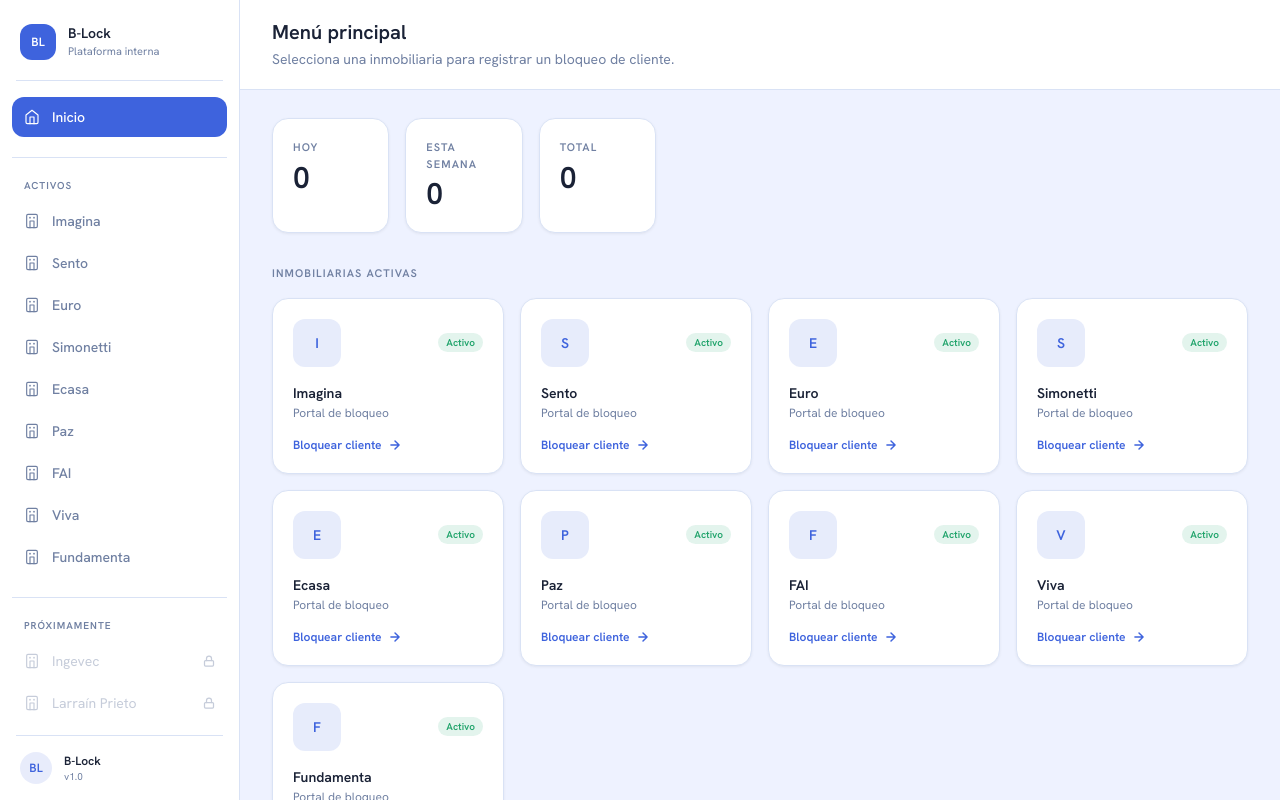
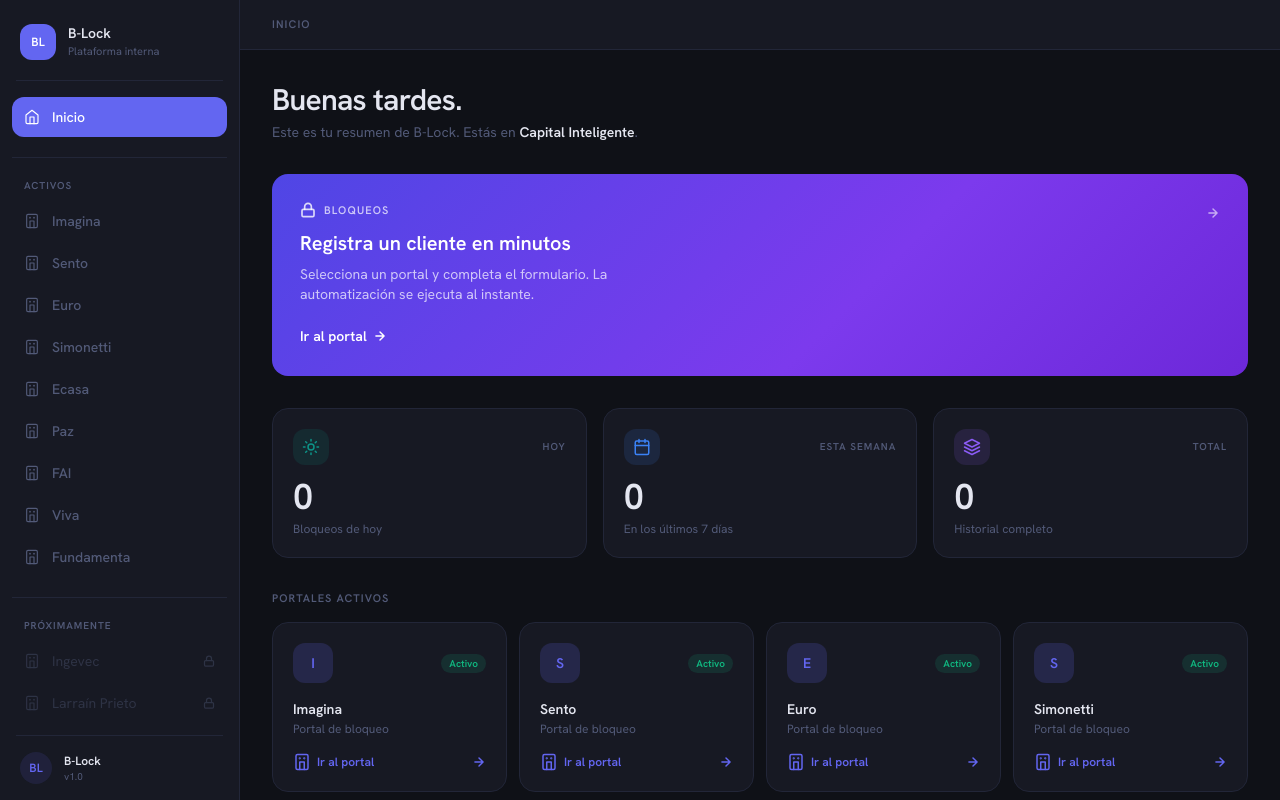
Before and after one commit to tmalleacapital/BLock, a Next.js app in the folder plataforma-bloqueo/: page / in a window 1280 px wide. Built offline with nearby package versions, Linux system fonts and the light colour scheme.

Commit message:
feat: rediseño dark mode estilo Hubix — paleta oscura, hero card gradiente, stat cards con íconos, saludo dinámico

```diff
--- a/plataforma-bloqueo/app/globals.css
+++ b/plataforma-bloqueo/app/globals.css
@@ -2,15 +2,15 @@
 
 /* ── Semantic color tokens ── */
 :root {
-  --background: #EEF2FF;
-  --foreground: #1A2236;
-  --card: #FFFFFF;
-  --muted: #7080A2;
-  --border: #D9E2F5;
-  --accent: #3E63DD;
-  --accent-hover: #3357CB;
-  --danger: #E53535;
-  --success: #1FA36A;
+  --background: #0f1117;
+  --foreground: #e4e6f0;
+  --card: #171923;
+  --muted: #525a78;
+  --border: #222638;
+  --accent: #6366f1;
+  --accent-hover: #5254cc;
+  --danger: #ef4444;
+  --success: #10b981;
 }
 
 @theme inline {
--- a/plataforma-bloqueo/app/page.tsx
+++ b/plataforma-bloqueo/app/page.tsx
@@ -5,8 +5,6 @@ import Link from 'next/link';
 import { INMOBILIARIAS } from '@/lib/inmobiliarias/schemas';
 import { getHistory } from '@/lib/history';
 import type { BlockingRecord } from '@/lib/history';
-
-const cardShadow = '0 1px 3px 0 rgb(0 0 0 / 0.06), 0 1px 2px -1px rgb(0 0 0 / 0.04)';
 
 function isToday(iso: string): boolean {
   const d = new Date(iso);
@@ -36,25 +34,11 @@ function formatDate(iso: string): string {
   return d.toLocaleDateString('es-CL', { day: '2-digit', month: 'short', year: 'numeric' });
 }
 
-function InmobiliariaInitials({ name }: { name: string }) {
-  const initials = name
-    .split(' ')
-    .filter(Boolean)
-    .slice(0, 2)
-    .map((w) => w[0])
-    .join('')
-    .toUpperCase();
-  return (
-    <div
-      className="w-12 h-12 rounded-xl flex items-center justify-center text-sm font-bold shrink-0"
-      style={{
-        backgroundColor: 'color-mix(in srgb, var(--accent) 12%, transparent)',
-        color: 'var(--accent)',
-      }}
-    >
-      {initials}
-    </div>
-  );
+function getGreeting(): string {
+  const h = new Date().getHours();
+  if (h < 12) return 'Buenos días.';
+  if (h < 19) return 'Buenas tardes.';
+  return 'Buenas noches.';
 }
 
 function ArrowIcon() {
@@ -76,26 +60,98 @@ function LockIcon() {
   );
 }
 
-function StatCard({ label, value }: { label: string; value: number }) {
+function SunIcon() {
+  return (
+    <svg width="18" height="18" viewBox="0 0 24 24" fill="none"
+      stroke="currentColor" strokeWidth="2" strokeLinecap="round" strokeLinejoin="round">
+      <circle cx="12" cy="12" r="4" />
+      <path d="M12 2v2M12 20v2M4.93 4.93l1.41 1.41M17.66 17.66l1.41 1.41M2 12h2M20 12h2M4.93 19.07l1.41-1.41M17.66 6.34l1.41-1.41" />
+    </svg>
+  );
+}
+
+function CalendarIcon() {
+  return (
+    <svg width="18" height="18" viewBox="0 0 24 24" fill="none"
+      stroke="currentColor" strokeWidth="2" strokeLinecap="round" strokeLinejoin="round">
+      <rect x="3" y="4" width="18" height="18" rx="2" />
+      <path d="M16 2v4M8 2v4M3 10h18" />
+    </svg>
+  );
+}
+
+function LayersIcon() {
+  return (
+    <svg width="18" height="18" viewBox="0 0 24 24" fill="none"
+      stroke="currentColor" strokeWidth="2" strokeLinecap="round" strokeLinejoin="round">
+      <path d="M12 2L2 7l10 5 10-5-10-5zM2 17l10 5 10-5M2 12l10 5 10-5" />
+    </svg>
+  );
+}
+
+function BuildingIcon() {
+  return (
+    <svg width="18" height="18" viewBox="0 0 24 24" fill="none"
+      stroke="currentColor" strokeWidth="2" strokeLinecap="round" strokeLinejoin="round">
+      <rect x="4" y="2" width="16" height="20" rx="2" />
+      <path d="M9 22V12h6v10" />
+      <circle cx="9" cy="7" r=".5" fill="currentColor" />
+      <circle cx="15" cy="7" r=".5" fill="currentColor" />
+    </svg>
+  );
+}
+
+const STAT_CARDS = [
+  {
+    key: 'today',
+    label: 'Hoy',
+    description: 'Bloqueos de hoy',
+    icon: <SunIcon />,
+    iconBg: '#0d9488',
+  },
+  {
+    key: 'week',
+    label: 'Esta semana',
+    description: 'En los últimos 7 días',
+    icon: <CalendarIcon />,
+    iconBg: '#3b82f6',
+  },
+  {
+    key: 'total',
+    label: 'Total',
+    description: 'Historial completo',
+    icon: <LayersIcon />,
+    iconBg: '#8b5cf6',
+  },
+];
+
+function InmobiliariaInitials({ name }: { name: string }) {
+  const initials = name
+    .split(' ')
+    .filter(Boolean)
+    .slice(0, 2)
+    .map((w) => w[0])
+    .join('')
+    .toUpperCase();
   return (
     <div
-      className="rounded-2xl border p-5 flex flex-col gap-1"
-      style={{ borderColor: 'var(--border)', backgroundColor: 'var(--card)', boxShadow: cardShadow }}
+      className="w-10 h-10 rounded-xl flex items-center justify-center text-sm font-bold shrink-0"
+      style={{
+        backgroundColor: 'color-mix(in srgb, var(--accent) 18%, transparent)',
+        color: 'var(--accent)',
+      }}
     >
-      <p className="text-[11px] font-semibold uppercase tracking-widest" style={{ color: 'var(--muted)' }}>
-        {label}
-      </p>
-      <p className="text-3xl font-bold tabular-nums" style={{ color: 'var(--foreground)' }}>
-        {value}
-      </p>
+      {initials}
     </div>
   );
 }
 
 export default function HomePage() {
   const [history, setHistory] = useState<BlockingRecord[]>([]);
+  const [greeting, setGreeting] = useState('');
 
   useEffect(() => {
+    setGreeting(getGreeting());
     const refresh = () => setHistory(getHistory());
     refresh();
     document.addEventListener('visibilitychange', refresh);
@@ -104,6 +160,13 @@ export default function HomePage() {
 
   const countToday = history.filter((r) => isToday(r.fecha)).length;
   const countWeek = history.filter((r) => isThisWeek(r.fecha)).length;
+  const countTotal = history.length;
+
+  const statValues: Record<string, number> = {
+    today: countToday,
+    week: countWeek,
+    total: countTotal,
+  };
 
   const active = INMOBILIARIAS.filter((inm) => inm.active);
   const inactive = INMOBILIARIAS.filter((inm) => !inm.active);
@@ -113,46 +176,115 @@ export default function HomePage() {
 
       {/* Header */}
       <header
-        className="sticky top-0 z-10 px-8 py-5 border-b"
+        className="sticky top-0 z-10 px-8 py-4 border-b flex items-center gap-3"
         style={{ backgroundColor: 'var(--card)', borderColor: 'var(--border)' }}
       >
-        <h1 className="text-xl font-bold leading-tight" style={{ color: 'var(--foreground)' }}>
-          Menú principal
-        </h1>
-        <p className="mt-1 text-sm" style={{ color: 'var(--muted)' }}>
-          Selecciona una inmobiliaria para registrar un bloqueo de cliente.
+        <p className="text-[11px] font-semibold uppercase tracking-widest" style={{ color: 'var(--muted)' }}>
+          Inicio
         </p>
       </header>
 
-      <main className="flex-1 px-8 py-7 space-y-8">
+      <main className="flex-1 px-8 py-8 space-y-8">
 
-        {/* Stats */}
-        <div className="grid grid-cols-3 gap-4 max-w-sm">
-          <StatCard label="Hoy" value={countToday} />
-          <StatCard label="Esta semana" value={countWeek} />
-          <StatCard label="Total" value={history.length} />
+        {/* Greeting */}
+        <div>
+          <h1 className="text-3xl font-bold tracking-tight" style={{ color: 'var(--foreground)' }}>
+            {greeting || 'Bienvenido.'}
+          </h1>
+          <p className="mt-1 text-sm" style={{ color: 'var(--muted)' }}>
+            Este es tu resumen de B-Lock. Estás en{' '}
+            <span className="font-semibold" style={{ color: 'var(--foreground)' }}>Capital Inteligente</span>.
+          </p>
         </div>
 
-        {/* Cards activas */}
+        {/* Hero card */}
+        <Link
+          href={`/${active[0]?.key ?? 'imagina'}`}
+          className="block rounded-2xl p-7 transition-opacity hover:opacity-90"
+          style={{
+            background: 'linear-gradient(135deg, #4f46e5 0%, #7c3aed 60%, #6d28d9 100%)',
+          }}
+        >
+          <div className="flex items-start justify-between">
+            <div>
+              <div className="flex items-center gap-2 mb-3">
+                <svg width="16" height="16" viewBox="0 0 24 24" fill="none"
+                  stroke="rgba(255,255,255,0.8)" strokeWidth="2.5" strokeLinecap="round" strokeLinejoin="round">
+                  <rect x="3" y="11" width="18" height="11" rx="2" />
+                  <path d="M7 11V7a5 5 0 0110 0v4" />
+                </svg>
+                <p className="text-[11px] font-semibold uppercase tracking-widest text-white/70">
+                  Bloqueos
+                </p>
+              </div>
+              <p className="text-xl font-bold text-white leading-snug">
+                Registra un cliente en minutos
+              </p>
+              <p className="mt-1.5 text-sm text-white/70 max-w-sm">
+                Selecciona un portal y completa el formulario. La automatización se ejecuta al instante.
+              </p>
+            </div>
+            <div className="text-white/60 shrink-0 mt-1">
+              <ArrowIcon />
+            </div>
+          </div>
+          <div className="mt-5">
+            <span className="inline-flex items-center gap-1.5 text-sm font-semibold text-white">
+              Ir al portal
+              <ArrowIcon />
+            </span>
+          </div>
+        </Link>
+
+        {/* Stat cards */}
+        <div className="grid grid-cols-1 sm:grid-cols-3 gap-4">
+          {STAT_CARDS.map((s) => (
+            <div
+              key={s.key}
+              className="rounded-2xl border p-5 flex flex-col gap-3"
+              style={{ borderColor: 'var(--border)', backgroundColor: 'var(--card)' }}
+            >
+              <div className="flex items-center justify-between">
+                <div
+                  className="w-9 h-9 rounded-xl flex items-center justify-center shrink-0"
+                  style={{ backgroundColor: `${s.iconBg}22`, color: s.iconBg }}
+                >
+                  {s.icon}
+                </div>
+                <p className="text-[10px] font-semibold uppercase tracking-widest" style={{ color: 'var(--muted)' }}>
+                  {s.label}
+                </p>
+              </div>
+              <div>
+                <p className="text-4xl font-bold tabular-nums" style={{ color: 'var(--foreground)' }}>
+                  {statValues[s.key]}
+                </p>
+                <p className="text-xs mt-1" style={{ color: 'var(--muted)' }}>{s.description}</p>
+              </div>
+            </div>
+          ))}
+        </div>
+
+        {/* Portales activos */}
         <section>
           <p className="text-[11px] font-semibold uppercase tracking-widest mb-4" style={{ color: 'var(--muted)' }}>
-            Inmobiliarias activas
+            Portales activos
           </p>
-          <div className="grid grid-cols-1 sm:grid-cols-2 lg:grid-cols-3 xl:grid-cols-4 gap-4">
+          <div className="grid grid-cols-1 sm:grid-cols-2 lg:grid-cols-3 xl:grid-cols-4 gap-3">
             {active.map((inm) => (
               <Link
                 key={inm.key}
                 href={`/${inm.key}`}
                 className="rounded-2xl border p-5 flex flex-col gap-4 transition-all duration-150"
-                style={{ borderColor: 'var(--border)', backgroundColor: 'var(--card)', boxShadow: cardShadow }}
+                style={{ borderColor: 'var(--border)', backgroundColor: 'var(--card)' }}
                 onMouseEnter={(e) => {
                   (e.currentTarget as HTMLAnchorElement).style.borderColor = 'var(--accent)';
-                  (e.currentTarget as HTMLAnchorElement).style.boxShadow =
-                    '0 4px 16px 0 color-mix(in srgb, var(--accent) 18%, transparent)';
+                  (e.currentTarget as HTMLAnchorElement).style.backgroundColor =
+                    'color-mix(in srgb, var(--accent) 6%, var(--card))';
                 }}
                 onMouseLeave={(e) => {
                   (e.currentTarget as HTMLAnchorElement).style.borderColor = 'var(--border)';
-                  (e.currentTarget as HTMLAnchorElement).style.boxShadow = cardShadow;
+                  (e.currentTarget as HTMLAnchorElement).style.backgroundColor = 'var(--card)';
                 }}
               >
                 <div className="flex items-center justify-between">
@@ -160,41 +292,42 @@ export default function HomePage() {
                   <span
                     className="text-[10px] font-semibold px-2 py-0.5 rounded-full"
                     style={{
-                      backgroundColor: 'color-mix(in srgb, var(--success) 12%, transparent)',
+                      backgroundColor: 'color-mix(in srgb, var(--success) 14%, transparent)',
                       color: 'var(--success)',
                     }}
                   >
                     Activo
                   </span>
                 </div>
-                <div>
+                <div className="flex-1">
                   <p className="text-sm font-bold" style={{ color: 'var(--foreground)' }}>{inm.name}</p>
                   <p className="text-xs mt-0.5" style={{ color: 'var(--muted)' }}>Portal de bloqueo</p>
                 </div>
                 <div
-                  className="flex items-center gap-1.5 text-xs font-semibold mt-auto"
+                  className="flex items-center gap-1.5 text-xs font-semibold"
                   style={{ color: 'var(--accent)' }}
                 >
-                  Bloquear cliente
-                  <ArrowIcon />
+                  <BuildingIcon />
+                  Ir al portal
+                  <span className="ml-auto"><ArrowIcon /></span>
                 </div>
               </Link>
             ))}
           </div>
         </section>
 
-        {/* Cards inactivas */}
+        {/* Próximamente */}
         {inactive.length > 0 && (
           <section>
             <p className="text-[11px] font-semibold uppercase tracking-widest mb-4" style={{ color: 'var(--muted)' }}>
               Próximamente
             </p>
-            <div className="grid grid-cols-1 sm:grid-cols-2 lg:grid-cols-3 xl:grid-cols-4 gap-4">
+            <div className="grid grid-cols-1 sm:grid-cols-2 lg:grid-cols-3 xl:grid-cols-4 gap-3">
               {inactive.map((inm) => (
                 <div
                   key={inm.key}
-                  className="rounded-2xl border p-5 flex flex-col gap-4 opacity-50 cursor-not-allowed select-none"
-                  style={{ borderColor: 'var(--border)', backgroundColor: 'var(--card)', boxShadow: cardShadow }}
+                  className="rounded-2xl border p-5 flex flex-col gap-4 opacity-40 cursor-not-allowed select-none"
+                  style={{ borderColor: 'var(--border)', backgroundColor: 'var(--card)' }}
                 >
                   <div className="flex items-center justify-between">
                     <InmobiliariaInitials name={inm.name} />
@@ -219,14 +352,14 @@ export default function HomePage() {
           </section>
         )}
 
-        {/* Historial reciente */}
+        {/* Actividad reciente */}
         <section>
           <p className="text-[11px] font-semibold uppercase tracking-widest mb-4" style={{ color: 'var(--muted)' }}>
             Actividad reciente
           </p>
           <div
             className="rounded-2xl border overflow-hidden"
-            style={{ borderColor: 'var(--border)', backgroundColor: 'var(--card)', boxShadow: cardShadow }}
+            style={{ borderColor: 'var(--border)', backgroundColor: 'var(--card)' }}
           >
             {history.length === 0 ? (
               <div className="px-6 py-12 text-center">
@@ -265,7 +398,7 @@ export default function HomePage() {
                         <span
                           className="inline-flex items-center px-2 py-0.5 rounded-full text-[11px] font-semibold"
                           style={{
-                            backgroundColor: 'color-mix(in srgb, var(--accent) 10%, transparent)',
+                            backgroundColor: 'color-mix(in srgb, var(--accent) 14%, transparent)',
                             color: 'var(--accent)',
                           }}
                         >
--- a/plataforma-bloqueo/components/FichaForm.tsx
+++ b/plataforma-bloqueo/components/FichaForm.tsx
@@ -29,7 +29,7 @@ const inputBase = [
 
 const inputNormal = {
   borderColor: 'var(--border)',
-  backgroundColor: '#ffffff',
+  backgroundColor: 'var(--card)',
   color: 'var(--foreground)',
 };
 
@@ -96,7 +96,7 @@ function FieldInput({
         value={value}
         placeholder="Se completa automáticamente"
         className={`${cls} opacity-60 cursor-default`}
-        style={{ ...inputNormal, backgroundColor: '#f8fafc' }}
+        style={{ ...inputNormal, backgroundColor: 'var(--background)' }}
       />
     );
   }
```
